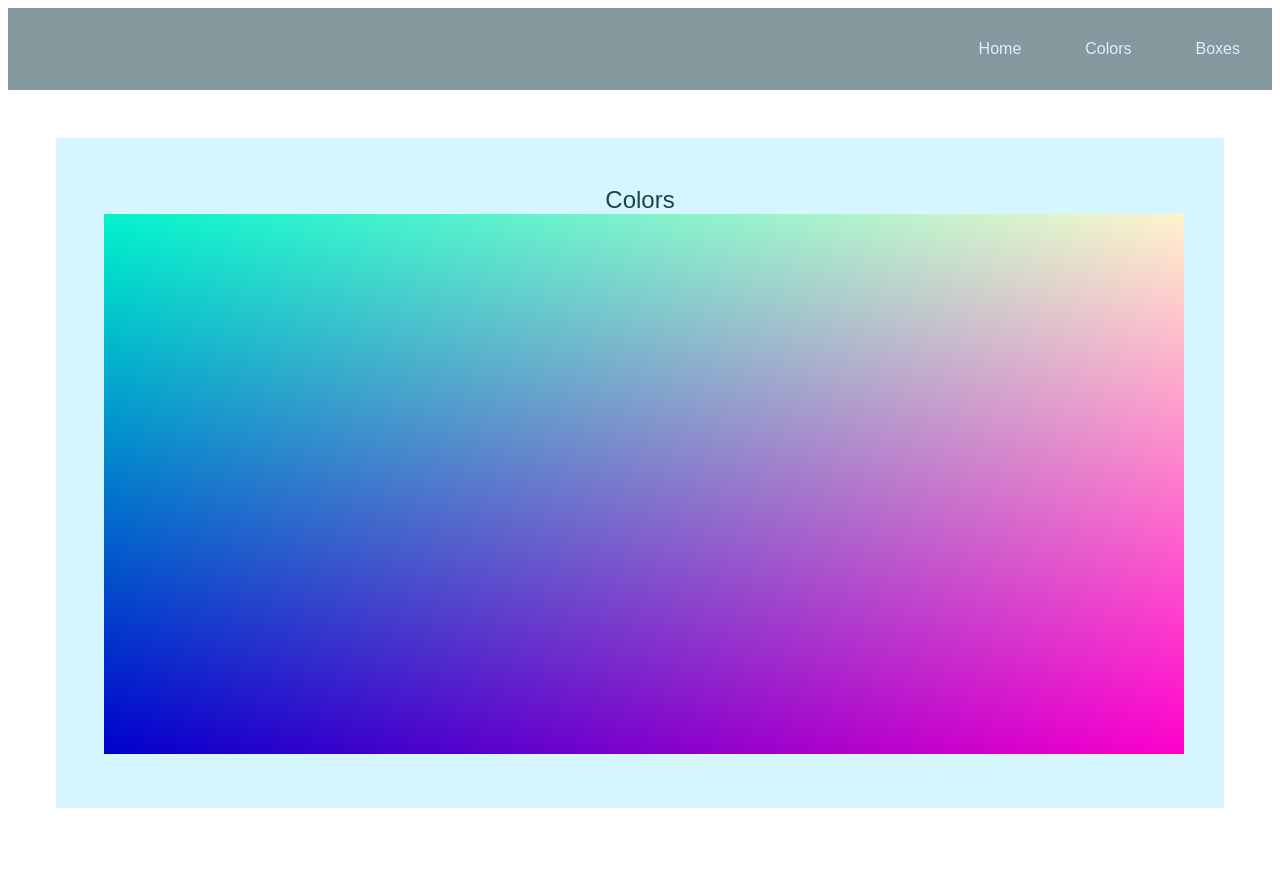
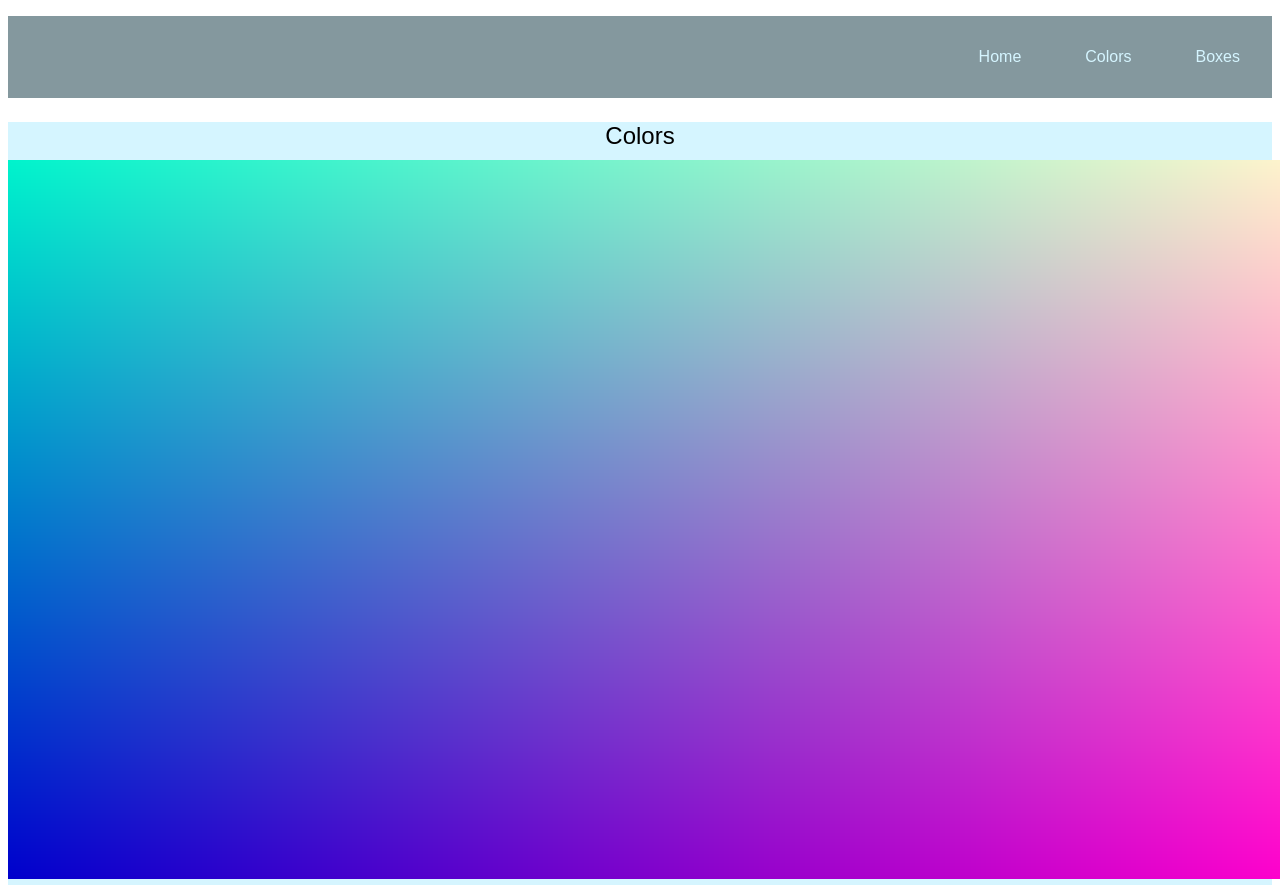
Before and after one commit to joshuakcockrell/site, a plain HTML site: page colors.html in a window 1280 px wide. Before the commit the page ends 856 px from the top, so only its background shows below. Drawn offline with Linux system fonts and the light colour scheme.

Commit message:
Style Changes

```diff
--- a/colors.html
+++ b/colors.html
@@ -20,7 +20,7 @@
 
 		<div id="section">
 
-			Colors
+			<p class="Block">Colors</p>
 
 			<canvas id='canvas'></canvas>
 
--- a/css/main.css
+++ b/css/main.css
@@ -7,7 +7,7 @@
 
     .navigation {
         list-style: none;
-        margin: 0;
+        /*margin: 0;*/
         background: #84989E;
 
         display: -webkit-box;
@@ -21,6 +21,7 @@
     }
 
     .navigation a {
+        /* style of nav bar */
         text-decoration: none;
         font-family:arial;
         display: block;
@@ -38,7 +39,7 @@
         }
     }
 
-    @media all and (max-width: 500px) {
+    @media all and (max-width: 600px) {
         .navigation {
             -webkit-flex-flow: column wrap;
             flex-flow: column wrap;
@@ -46,6 +47,7 @@
         }
 
         .navigation a {
+            /* adjusts dimensions of small layered buttons */
             text-align: center;
             padding: 5px;
             border-top: 1px solid rgba(255,255,255,0.3);
@@ -58,14 +60,21 @@
         }
     }
 
+    .Block{
+        margin-bottom: 10px;
+    }
+
+
 
     #section {
+        margin-top: 20px;
+
         background-color:#D5F5FF;
-        color:#1A464A;
+        /*color:#1A464A;*/
         text-align:center;
         font-family:arial;
-        margin:2em;
-        padding:2em;
+        margin:0em;
+        padding:0em;
         font-size:150%;
     }
 
--- a/js/boxes.js
+++ b/js/boxes.js
@@ -32,7 +32,7 @@ function main(){
         canvas = document.getElementById('canvas');
         canvas.width = window.innerWidth - 200;
         //canvas.width;
-        canvas.height = window.innerHeight / 2;
+        canvas.height = canvas.width * .562;
         gl.viewport(0, 0, canvas.width, canvas.height);
 
     }
--- a/js/colors.js
+++ b/js/colors.js
@@ -18,8 +18,8 @@ function main(){
     //this function is called during resizes
 	window.onresize = function(){
         canvas = document.getElementById('canvas');
-		canvas.width = window.innerWidth - 200;
-		canvas.height = canvas.width / 2;
+		canvas.width = window.innerWidth;
+		canvas.height = canvas.width * 0.562;
 
 		gl.viewport(0, 0, canvas.width, canvas.height);
 
```
